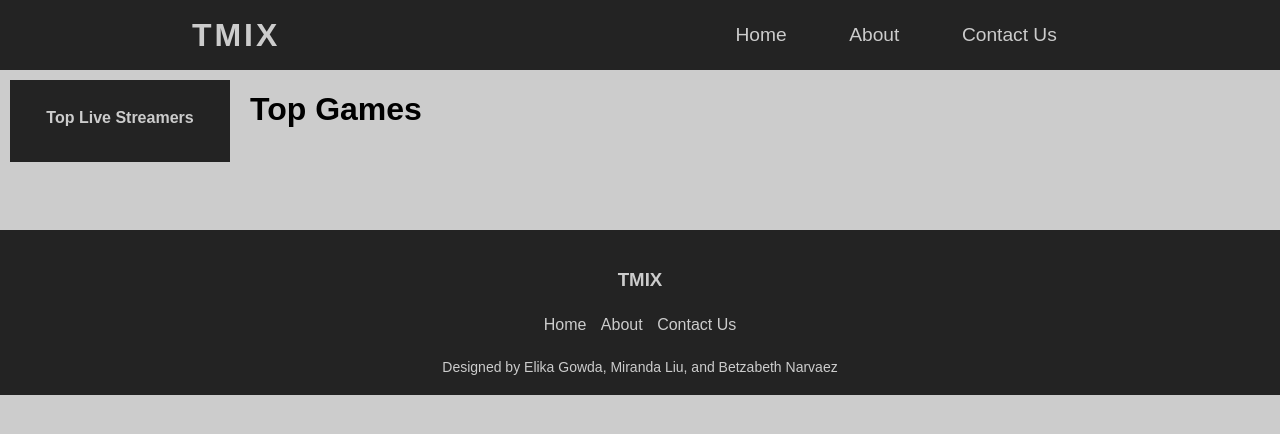
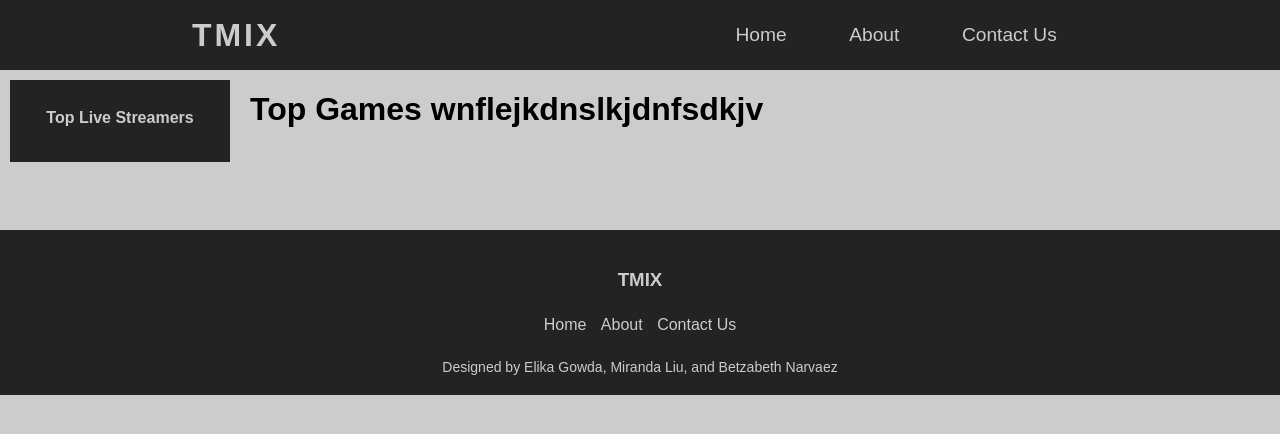
Before and after one commit to BetzabethN/TMIX, a website: page Betzy/index.html in a window 1280 px wide. Drawn offline with nearby package versions, Linux system fonts and the light colour scheme; no server answers.

Commit message:
Update index.html
test

```diff
--- a/Betzy/index.html
+++ b/Betzy/index.html
@@ -46,7 +46,7 @@
 
         <!--top games from twitch api-->
         <div class="content">
-            <h1>Top Games</h1>
+            <h1>Top Games wnflejkdnslkjdnfsdkjv</h1>
 
             <!--output of twitch api top games-->
             <div id="output"></div>
```
